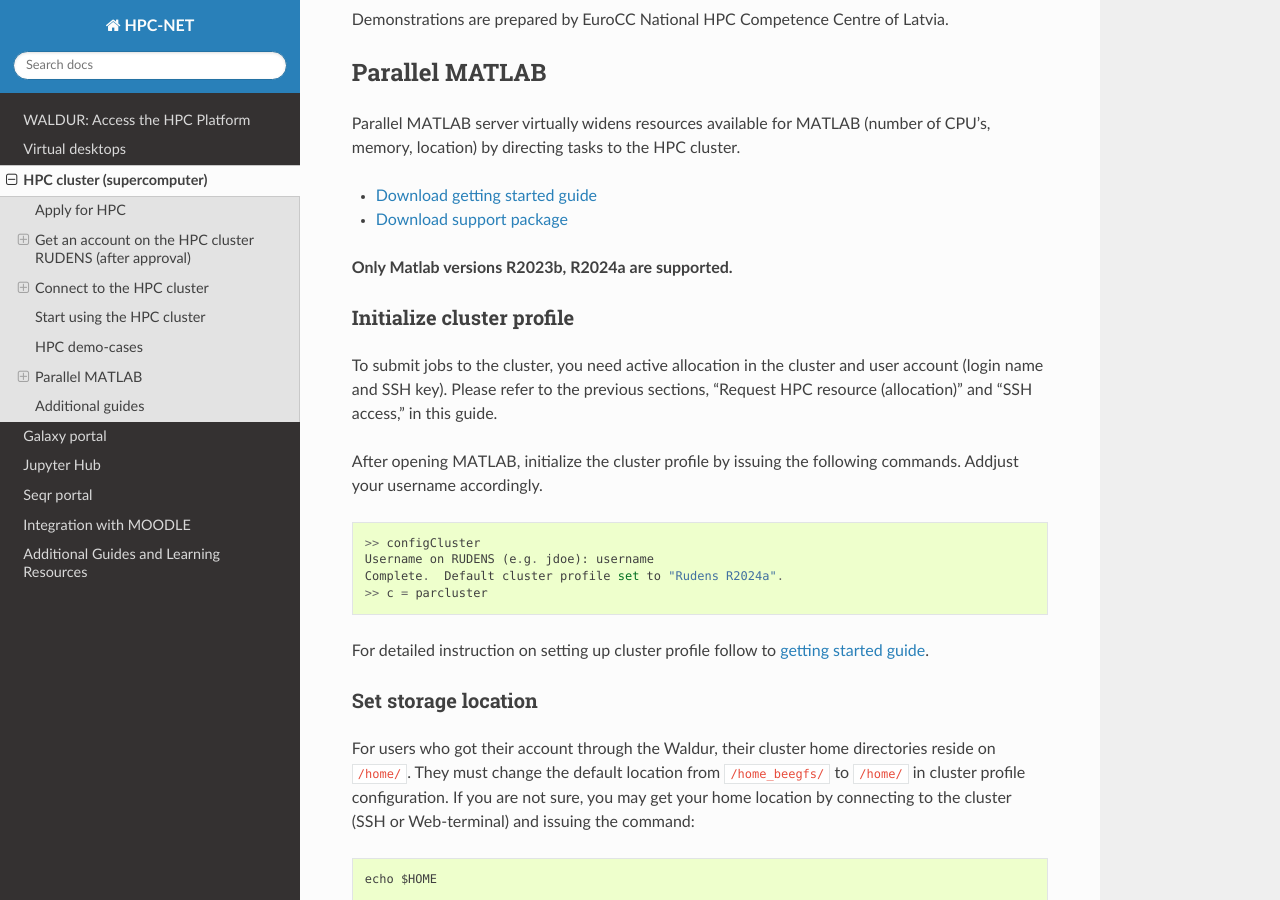
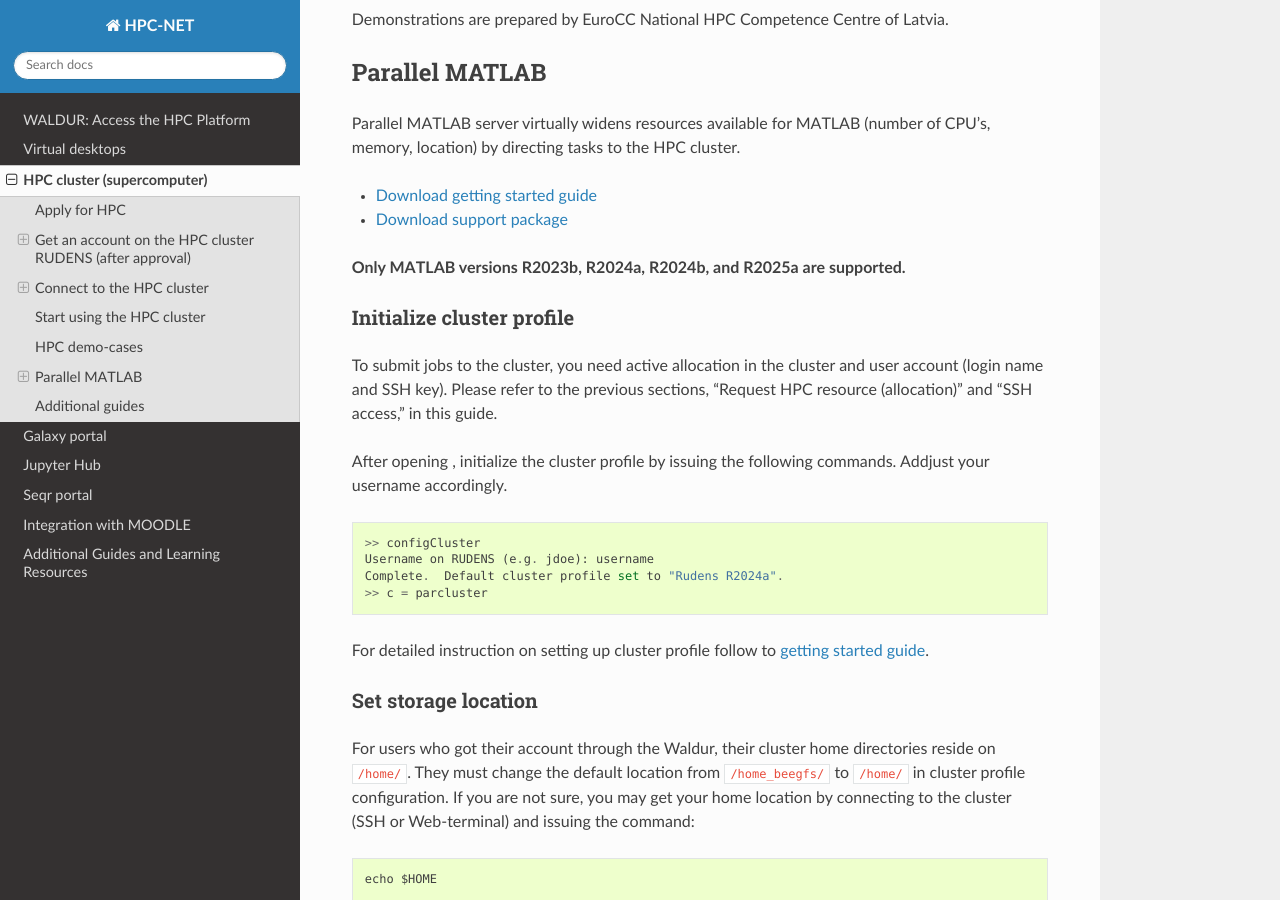
Before and after one commit to rtuhpc/hpc-platform, a Sphinx documentation site: the page built from doc/hpc.md, in a window 1280 px wide and 900 px high, scrolled down 15313 px. Built offline with Sphinx 7.4.7 and the Read the Docs theme 3.1.0, drawn with Linux system fonts in a browser that asks for light colours.

Commit message:
Update hpc.md

````diff
--- a/doc/hpc.md
+++ b/doc/hpc.md
@@ -129,12 +129,12 @@
 - [Download getting started guide](./files/Getting_Started_With_Serial_And_Parallel_MATLAB.pdf)
 - [Download support package](./files/rtu.Desktop.zip)
 
-**Only Matlab versions R2023b, R2024a are supported.**
+**Only MATLAB versions R2023b, R2024a, R2024b, and R2025a are supported.**
 
 ### Initialize cluster profile
 To submit jobs to the cluster, you need active allocation in the cluster and user account (login name and SSH key). Please refer to the previous sections, "Request HPC resource (allocation)" and "SSH access," in this guide.
 
-After opening MATLAB, initialize the cluster profile by issuing the following commands. Addjust your username accordingly.
+After opening , initialize the cluster profile by issuing the following commands. Addjust your username accordingly.
 ```
 >> configCluster
 Username on RUDENS (e.g. jdoe): username
````
